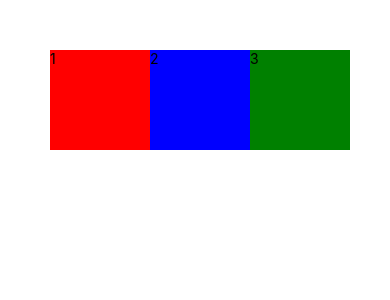
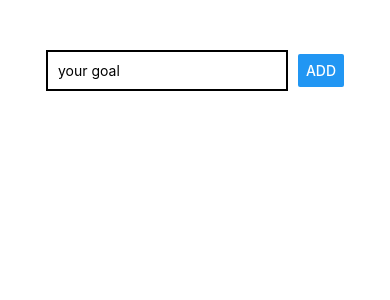
Before and after one commit to ash358241/rn-first-app, a React Native app: screen / in a window 390 px wide. Shown: the top 300 px of the page. Built offline with nearby package versions, Linux system fonts and the light colour scheme.

Commit message:
working with state and event styling the list items

```diff
--- a/App.js
+++ b/App.js
@@ -3,19 +3,27 @@ import React, { useState } from 'react';
 import { StyleSheet, Text, View, Button, TextInput } from 'react-native';
 
 export default function App() {
-  const [outputText, setOutputText] = useState('Hello React Native!')
+  const [enteredGoal, setEnteredGoal] = useState('')
+  const [courseGoal, setCourseGoal] = useState([])
+
+  const goalInputHandler = enteredText => {
+    setEnteredGoal(enteredText)
+  }
+
+  const addGoalHandler = () => {
+    console.log(enteredGoal)
+    setCourseGoal(currentGoal => [...currentGoal, enteredGoal])
+  }
   return (
     <View style={styles.container}>
-      <View style={styles.viewOne}>
-        <Text>1</Text>
+      <View style={styles.inputContainer}>
+        <TextInput style={styles.input} placeholder='your goal' onChangeText={goalInputHandler} value={enteredGoal} />
+        <Button title='ADD' onPress={addGoalHandler} />
       </View>
-
-      <View style={styles.viewTwo}>
-        <Text>2</Text>
-      </View>
-
-      <View style={styles.viewThree}>
-        <Text>3</Text>
+      <View>
+        {
+          courseGoal.map(goal => <View style={styles.goalView} key={goal}><Text style={styles.txt}>{goal}</Text></View>)
+        }
       </View>
     </View>
   );
@@ -24,25 +32,25 @@ export default function App() {
 const styles = StyleSheet.create({
   container: {
     padding: 50,
-    flexDirection: 'row',
-    justifyContent: 'space-evenly',
-    alignItems: 'center'
   },
-  viewOne: {
-    backgroundColor: 'red',
-    height: 100,
-    width: 100,
-    // flex: 1
+  inputContainer: {
+      flexDirection: 'row',
+      justifyContent: 'center',
+      alignItems: 'center'
   },
-  viewTwo: {
-    backgroundColor: 'blue',
-    height: 100,
-    width: 100,
-    // flex: 3
+  input: {
+    borderColor:'black', padding: 10, borderWidth: 2, marginRight: '10px'
   },
-  viewThree: {
-    backgroundColor: 'green',
-    height: 100,
-    width: 100,
+  goalView: {
+    border: '2px solid black',
+    backgroundColor: 'lightgrey',
+    padding: 10,
+    marginVertical: 10,
+    width: '25%',
+    color: 'white'
+  },
+  txt: {
+    fontWeight: 700,
+    textTransform: 'capitalize'
   }
 });
```
